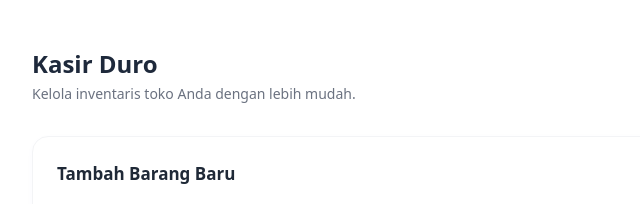
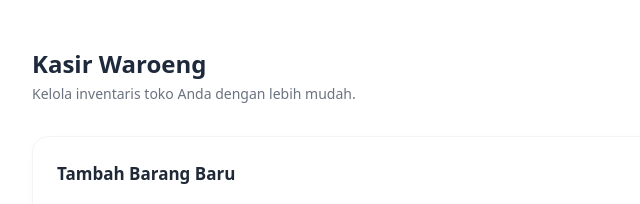
Before and after one commit to toninugrahaputra/uuk-xrplc, a plain HTML site: page index.html in a window 1280 px wide. Shown: the top 204 px of the page, 96-736 px from the left. Drawn offline with nearby package versions, Linux system fonts and the light colour scheme.

Commit message:
update name

```diff
--- a/index.html
+++ b/index.html
@@ -15,7 +15,7 @@
     <!-- Header -->
     <div class="flex justify-between items-start mb-8">
       <div>
-        <h1 class="text-2xl font-semibold text-[#1e293b]">Kasir Duro</h1>
+        <h1 class="text-2xl font-semibold text-[#1e293b]">Kasir Waroeng</h1>
         <p class="text-sm text-gray-500 mt-1">Kelola inventaris toko Anda dengan lebih mudah.</p>
       </div>
       <div class="bg-gray-100 px-4 py-1.5 rounded-full text-sm font-medium text-gray-600">
```
